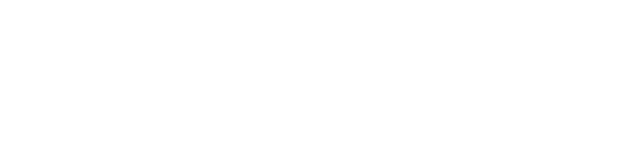
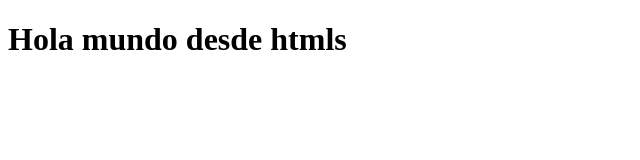
Before and after one commit to lizicamacho2024/proy_camacho_git_2026, a plain HTML site: page index.html in a window 1280 px wide. Shown: the whole page, without its empty margins (0-640 px from the left). Drawn offline with Linux system fonts and the light colour scheme.

Commit message:
Agregamos un h1

```diff
--- a/index.html
+++ b/index.html
@@ -8,6 +8,6 @@
     <script src="app.js"></script>
 </head>
 <body>
-
+    <h1>Hola mundo desde htmls</h1>
 </body>
 </html>
```
Also changed, not shown: commits.txt (added).
